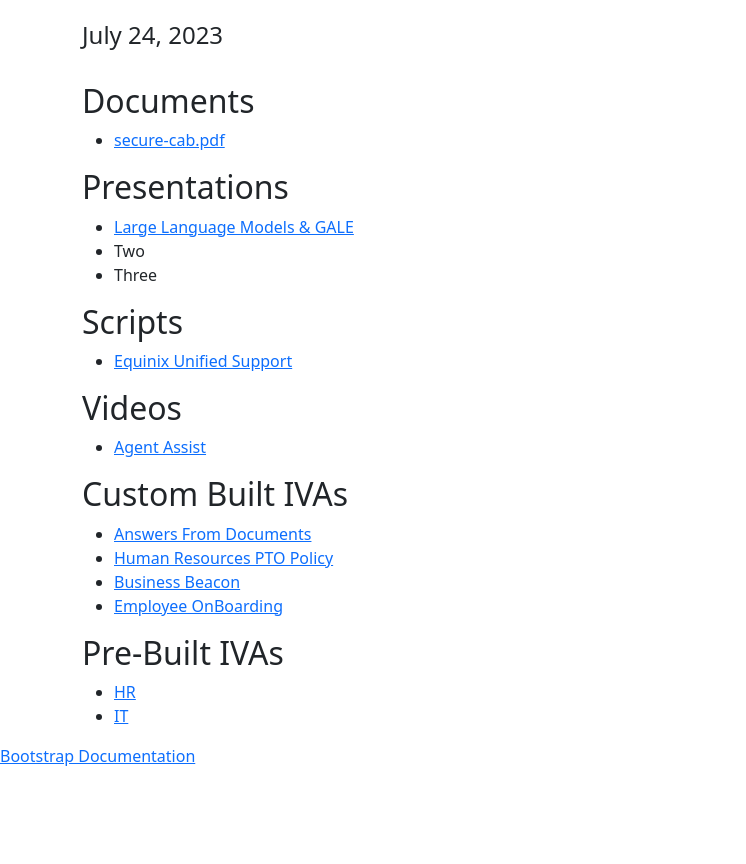
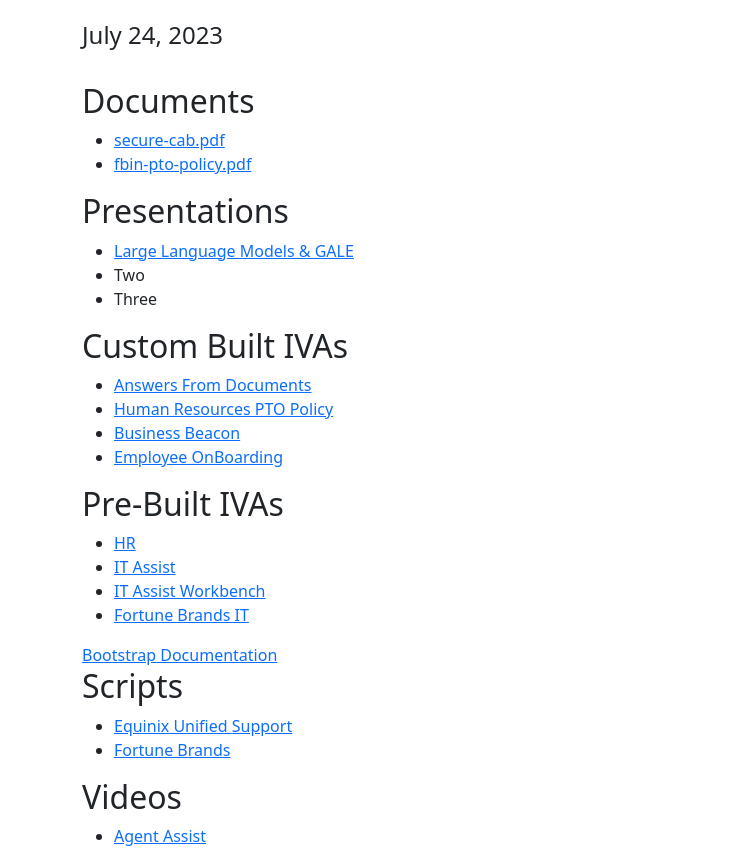
Before and after one commit to dgwartney/kore-equinix, a plain HTML site: page web/index.html in a window 1280 px wide. Shown: the part 92-956 px from the top of the page, without its empty margins (0-746 px from the left). Before the commit the page ends 860 px from the top, so only its background shows below. Drawn offline with Linux system fonts and the light colour scheme.

Commit message:
checkpoint

```diff
--- a/web/index.html
+++ b/web/index.html
@@ -19,20 +19,13 @@
 <h2>Documents</h2>
 <ul>
     <li><a href="file:///Users/david.gwartney/Desktop/sample-documents/secure-cab.pdf">secure-cab.pdf</a></li>
+    <li><a href="file:///Users/david.gwartney/Desktop/sample-documents/fbin-pto-policy.pdf">fbin-pto-policy.pdf</a></li>
 </ul>
 <h2>Presentations</h2>
 <ul>
     <li><a href="">Large Language Models &amp; GALE</a></li>
     <li>Two</li>
     <li>Three</li>
-</ul>
-<h2>Scripts</h2>
-<ul>
-    <li><a href="https://docs.google.com/document/d/1AiUO7eedCOUeTwqSfllSA5OUemirgFDlcckdH151cT8/edit">Equinix Unified Support</a></li>
-</ul>
-<h2>Videos</h2>
-<ul>
-    <li><a href="#">Agent Assist</a></li>
 </ul>
 
 <h2>Custom Built IVAs</h2>
@@ -46,10 +39,21 @@
 <h2>Pre-Built IVAs</h2>
 <ul>
     <li><a href="">HR</a></li>
-    <li><a href="">IT</a></li>
+    <li><a href="https://demo.kore.ai/demo/template/newsdk5/UI/index.php?botid=st-2cad42d3-d9db-59dd-b019-82f7e25d5dcc&id=881">IT Assist</a></li>
+    <li><a href="https://itassist.kore.ai/workbench">IT Assist Workbench</a></li>
+    <li><a href="https://demo.kore.ai/demo/template/newsdk5/UI/index.php?botid=st-493e509e-2222-5321-9960-310bd7836992&id=1105">Fortune Brands IT</a></li>
+</ul>
+<a href="https://getbootstrap.com/docs/5.3/getting-started/introduction/">Bootstrap Documentation</a>
+</body>
+<h2>Scripts</h2>
+<ul>
+    <li><a href="https://docs.google.com/document/d/1AiUO7eedCOUeTwqSfllSA5OUemirgFDlcckdH151cT8/edit">Equinix Unified Support</a></li>
+    <li><a href="https://docs.google.com/document/d/1AiUO7eedCOUeTwqSfllSA5OUemirgFDlcckdH151cT8/edit">Fortune Brands</a></li>
+</ul>
+<h2>Videos</h2>
+<ul>
+    <li><a href="#">Agent Assist</a></li>
 </ul>
 </div>
 <script src="js/bootstrap.bundle.js"></script>
-<a href="https://getbootstrap.com/docs/5.3/getting-started/introduction/">Bootstrap Documentation</a>
-</body>
 </html>
```
